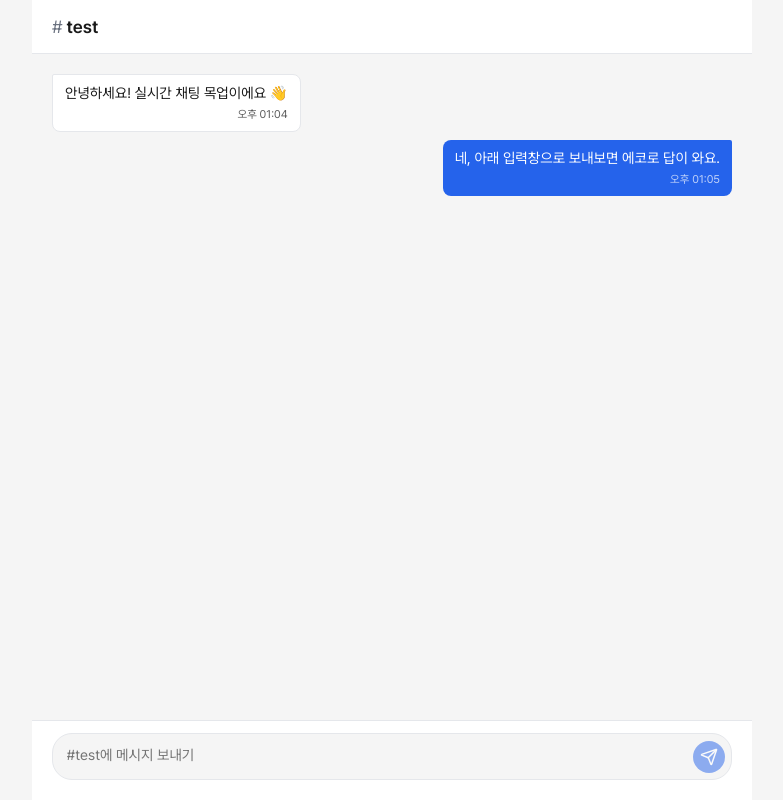
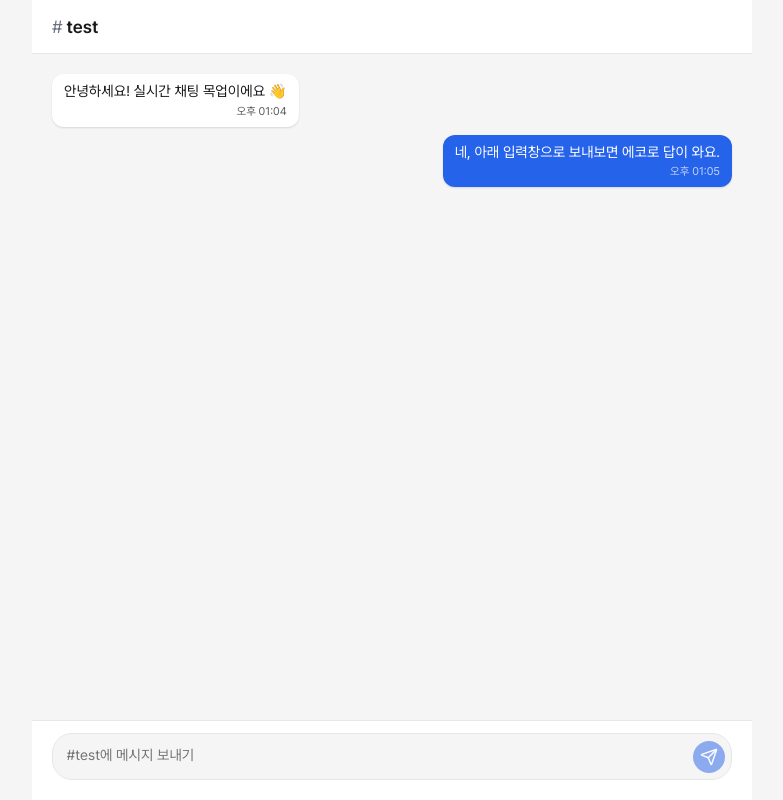
Before and after one commit to BlueCool12/wake-surfer, a React (Vite) app in the folder apps/web/: page /rooms/test in a window 1280 px wide. Shown: the whole page, without its empty margins (248-1031 px from the left). Built offline with nearby package versions, Linux system fonts and the light colour scheme; no server answers.

Commit message:
style(web): 메시지 말풍선 디자인 다듬기

```diff
--- a/apps/web/src/pages/ChatRoomPage/MessageBubble.module.css
+++ b/apps/web/src/pages/ChatRoomPage/MessageBubble.module.css
@@ -10,24 +10,23 @@
 .bubble {
   display: flex;
   flex-direction: column;
-  gap: 0.25rem;
+  gap: 0.15rem;
   max-width: 75%;
-  padding: 0.5rem 0.75rem;
-  border-radius: var(--radius-md);
+  padding: 0.45rem 0.75rem;
+  border-radius: 12px;
   font-size: 0.9rem;
   line-height: 1.4;
+  box-shadow: 0 1px 2px rgba(0, 0, 0, 0.12);
 }
 
 .bubbleOther {
   background: var(--color-surface);
-  border: 1px solid var(--color-border);
-  border-top-left-radius: 2px;
+  color: var(--color-text);
 }
 
 .bubbleMine {
   background: var(--color-accent);
   color: var(--color-accent-text);
-  border-top-right-radius: 2px;
 }
 
 .bubblePending {
```
